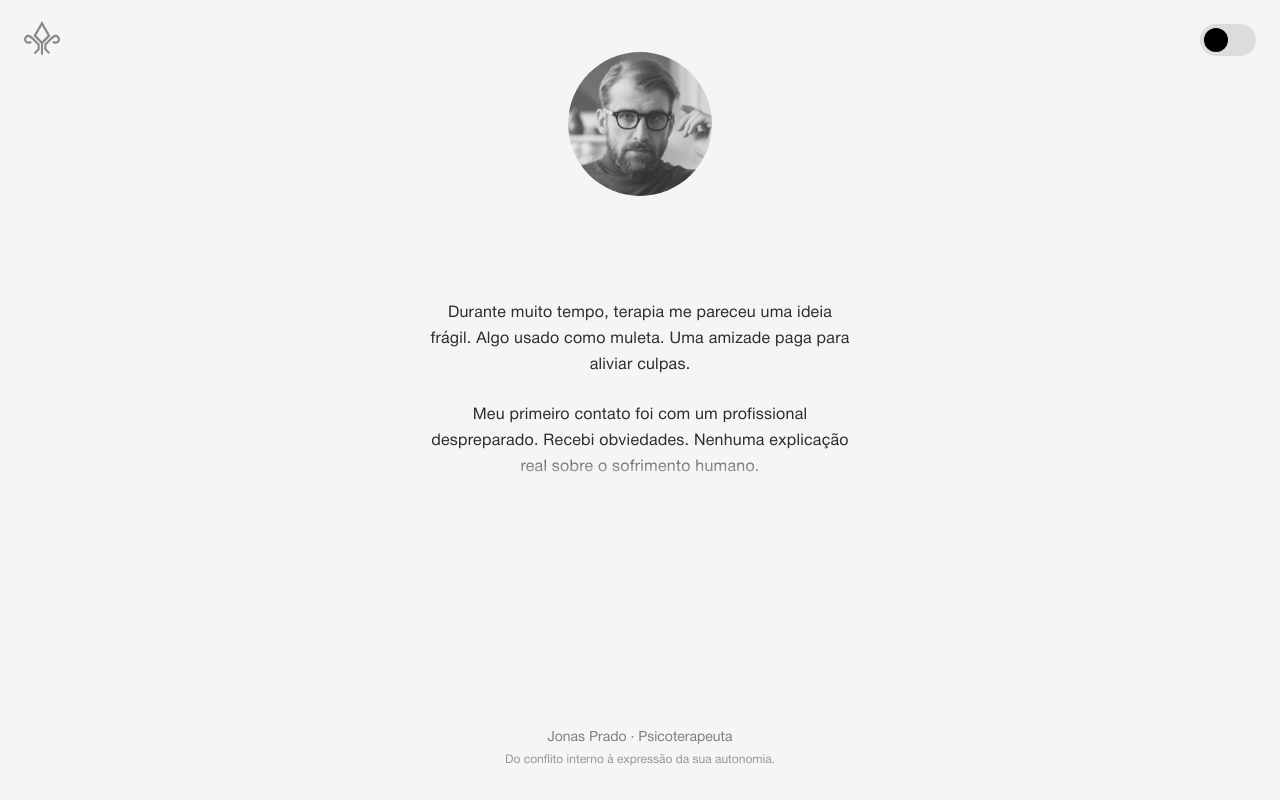
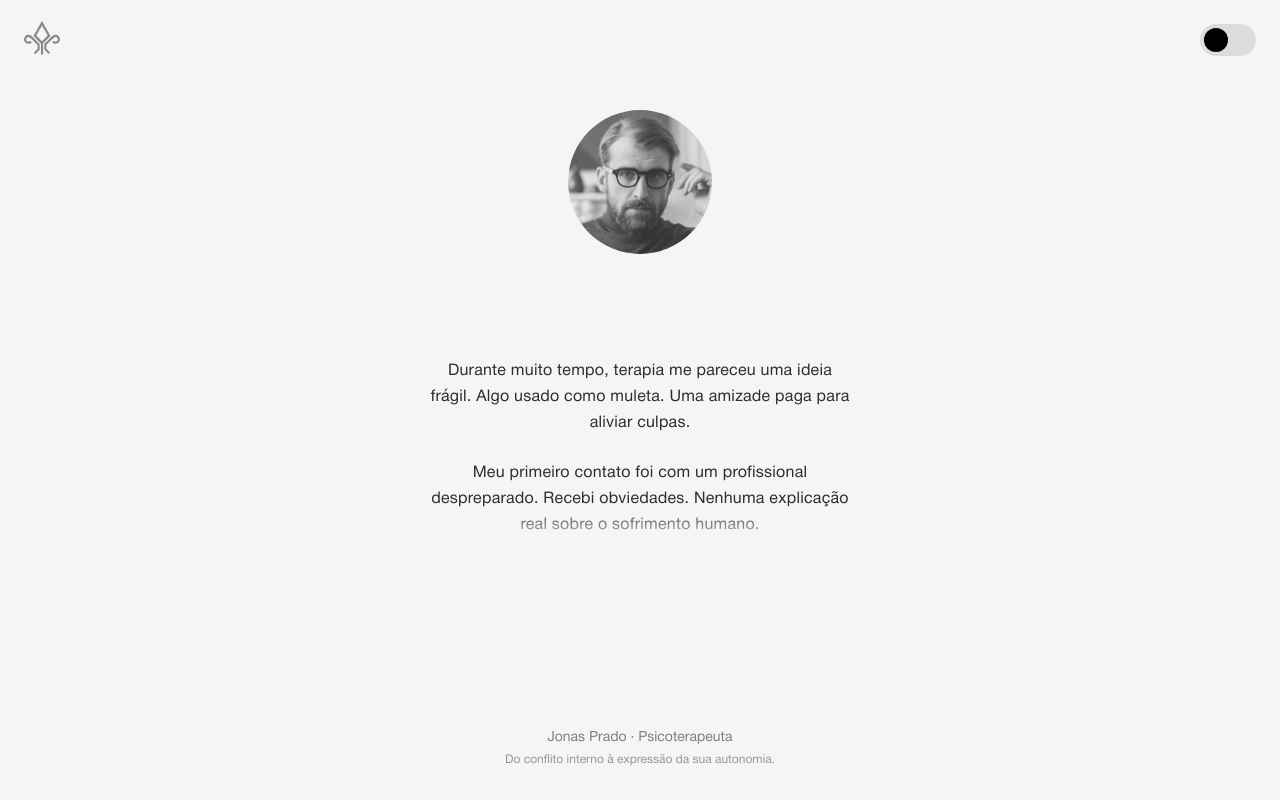
Before and after one commit to jonaspradoo/app, a Next.js app: page /sobre in a window 1280 px wide. Built offline with nearby package versions, Linux system fonts and the light colour scheme.

Commit message:
Fix mobile layout

```diff
--- a/components/AppShell.tsx
+++ b/components/AppShell.tsx
@@ -99,12 +99,13 @@ export default function AppShell({ children }: { children: ReactNode }) {
       {/* CONTEÚDO */}
       <main
         className={`
-          flex-1 px-6
-          ${
-            isHome
-              ? "flex items-center justify-center mt-24 md:mt-32"
-              : "flex justify-start"
-          }
+          flex-1
+          flex
+          px-6
+          justify-start
+          md:justify-center
+          md:items-center
+          ${isHome ? "mt-24 md:mt-32" : ""}
         `}
       >
         {children}
```
